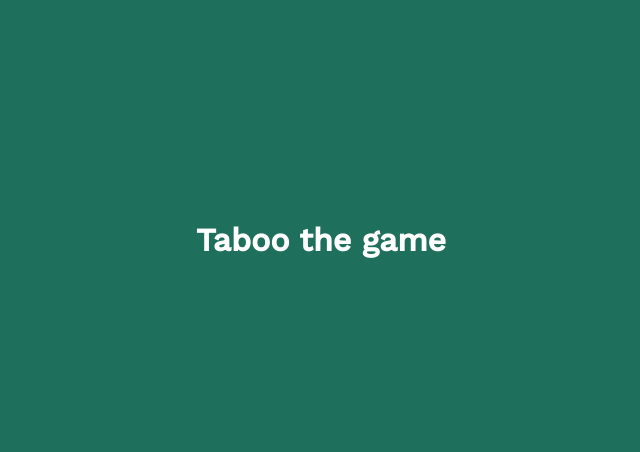
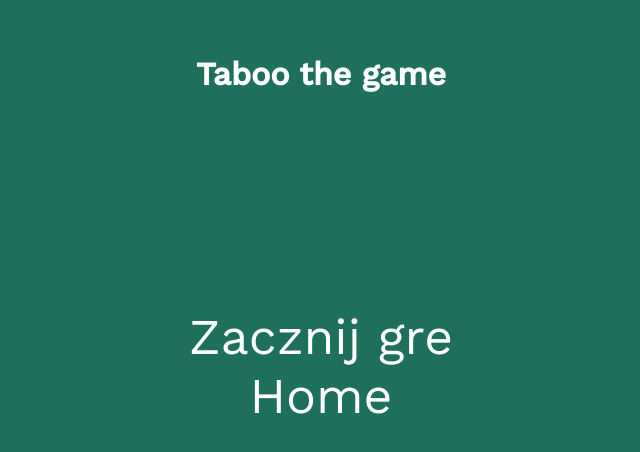
Before and after one commit to dmajkowski/taboothegame, a React (Create React App) app: page /mainmenu in a window 1280 px wide. Shown: the part 160-612 px from the top of the page, without its empty margins (319-959 px from the left). Built offline with nearby package versions, Linux system fonts and the light colour scheme; the HTML template or start-up script is replaced by a standard one.

Commit message:
Added redirect to main menu

```diff
--- a/src/App.js
+++ b/src/App.js
@@ -10,7 +10,7 @@
       <header className="header"><h1>Taboo the game</h1></header>
       <Router>
         <Switch>
-          <Route exact path="/">
+          <Route path="/mainmenu">
             <div className="mainmenu">
               <nav>
                 <ul>
@@ -24,9 +24,10 @@
               </nav>
             </div>
           </Route>
-          <Route path="/game">
+          <Route exact path="/game">
             <Game />
           </Route>
+          <Redirect from="/" to="mainmenu" />
         </Switch>
       </Router>
     </div>
```
